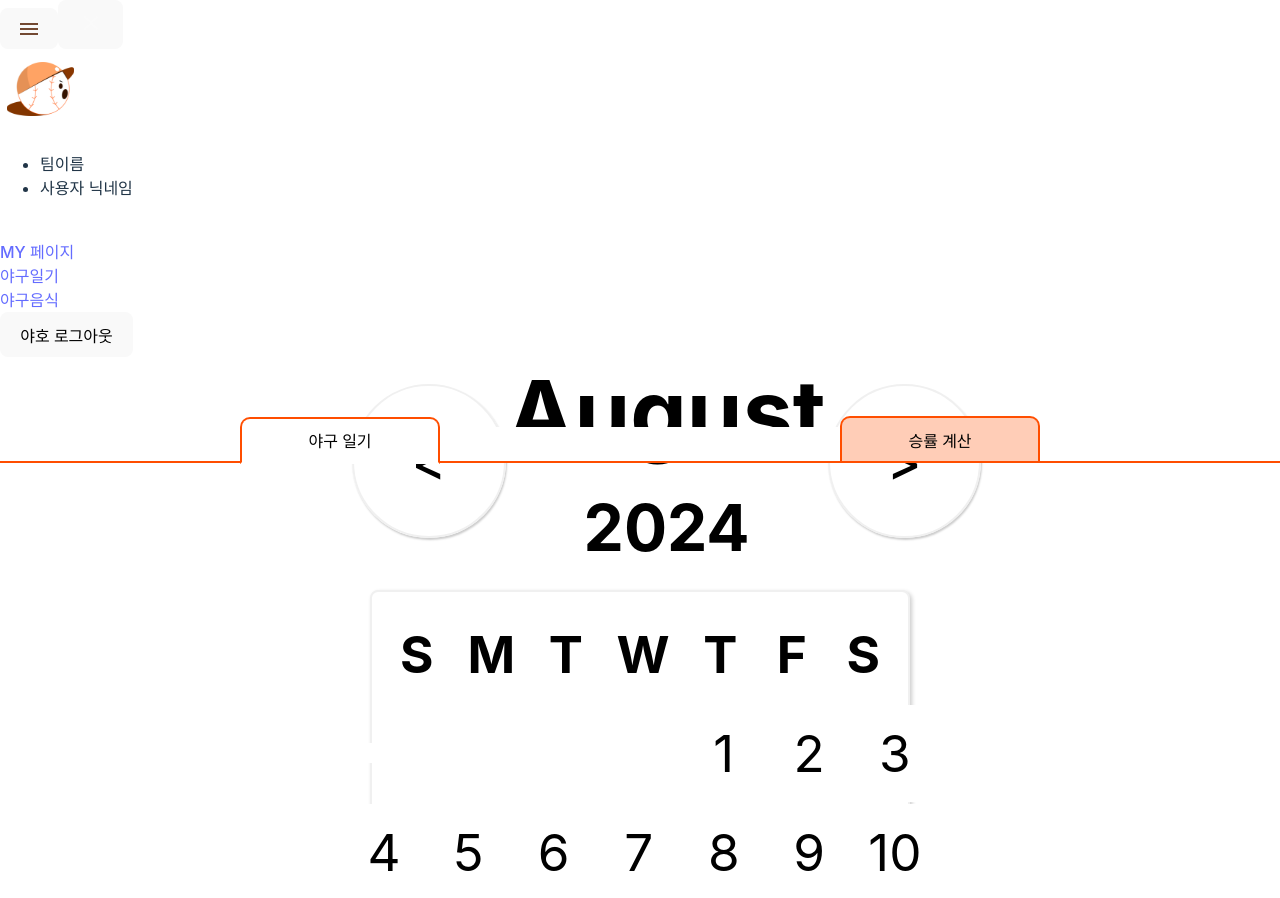
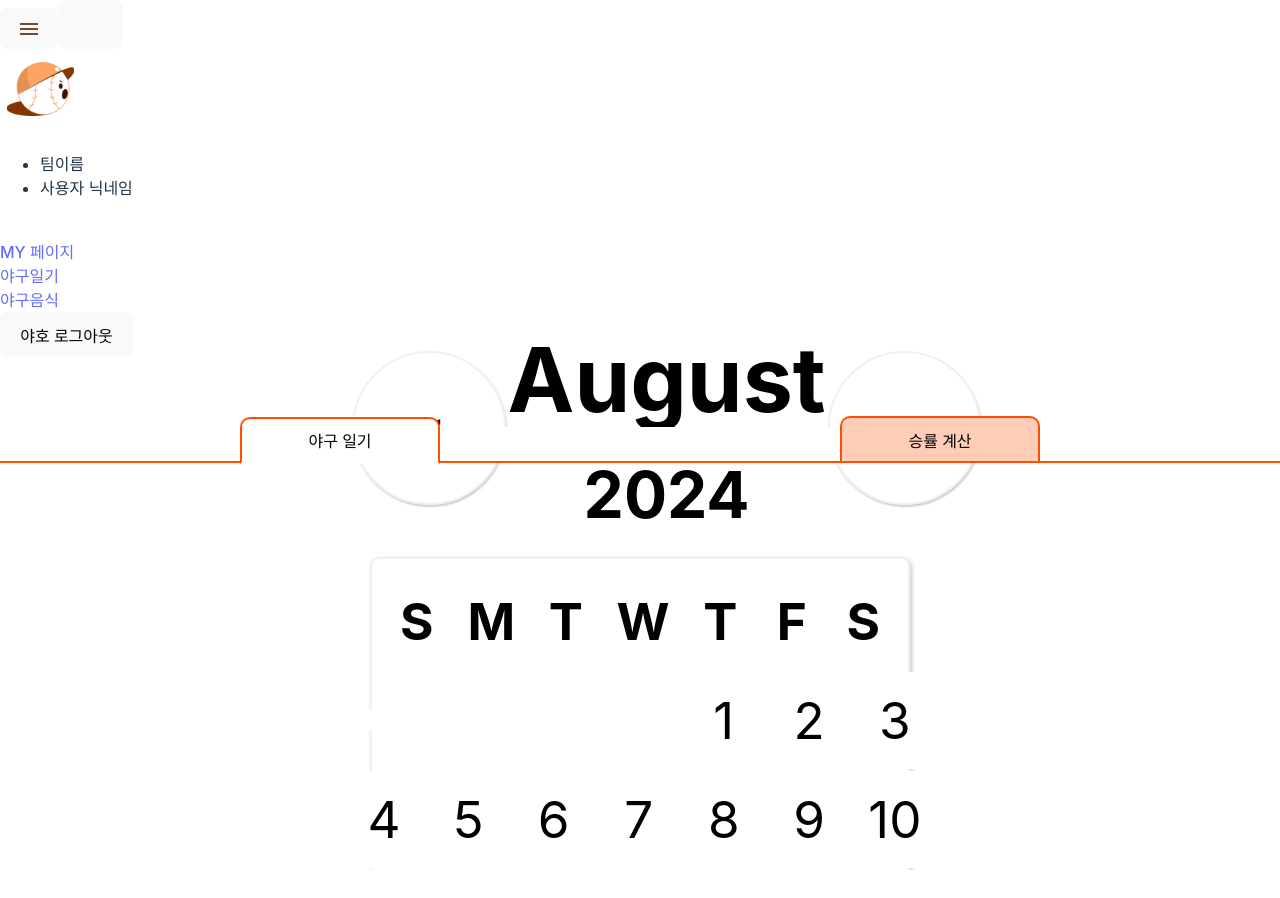
Before and after one commit to YahoProject/Yaho_FrontEnd, a React (Vite) app: page /calendar in a window 1280 px wide. Shown: the top 898 px of the page. Built offline with nearby package versions, Linux system fonts and the light colour scheme; no server answers; the HTML template or start-up script is replaced by a standard one.

Commit message:
Update CustomCalendar.css

```diff
--- a/src/styles/CustomCalendar.css
+++ b/src/styles/CustomCalendar.css
@@ -1,6 +1,5 @@
 body{
   background-color: white;
-  overflow-y: auto;
 }
 .custom-calendar-wrapper {
   background-color: white;
@@ -8,7 +7,7 @@ body{
   display: flex;
   justify-content: center;
   height: 60vh;
-  margin-top: 53px;
+  margin-top: 20px;
 }
 
 .custom-calendar {
```
